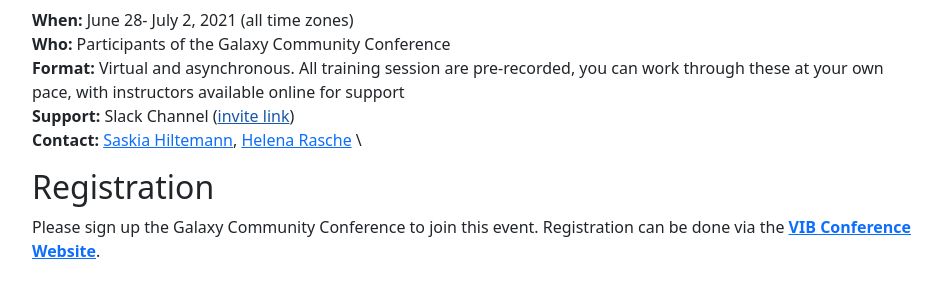
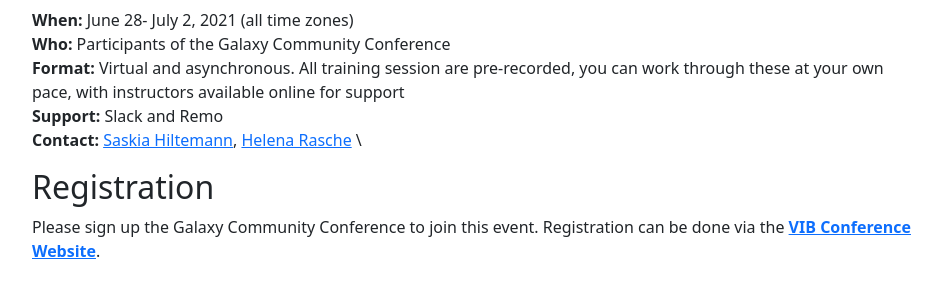
Before and after one commit to shiltemann/gcc2021-training, a Jekyll site: the page built from index.md, in a window 1280 px wide and 900 px high, scrolled down 349 px. Shown: the part 155-438 px from the top of the window, without its empty margins (168-1110 px from the left). Built offline with Jekyll 4.4.1, drawn with Linux system fonts in a browser that asks for light colours.

Commit message:
remove invite link

```diff
--- a/index.md
+++ b/index.md
@@ -20,7 +20,7 @@
 **When:** June 28- July 2, 2021 (all time zones) \\
 **Who:** Participants of the Galaxy Community Conference \\
 **Format:** Virtual and asynchronous. All training session are pre-recorded, you can work through these at your own pace, with instructors available online for support \\
-**Support:** Slack Channel (<a href="{{site.support_join}}">invite link</a>) \\
+**Support:** Slack and Remo \\
 **Contact:** [Saskia Hiltemann](mailto:saskiahiltemann@gmail.com), [Helena Rasche](mailto:helena.rasche@gmail.com) \\
 
 
```
